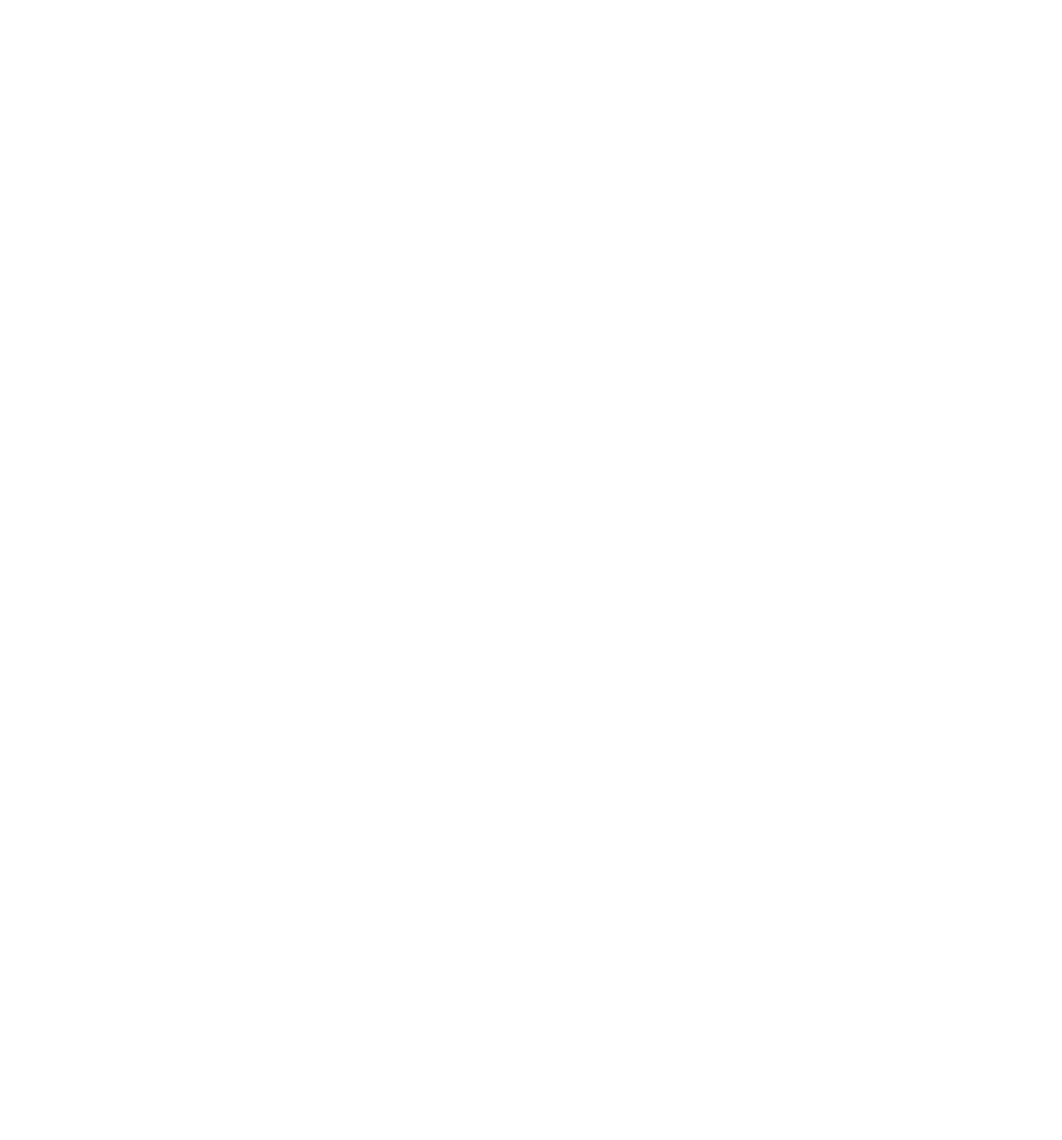
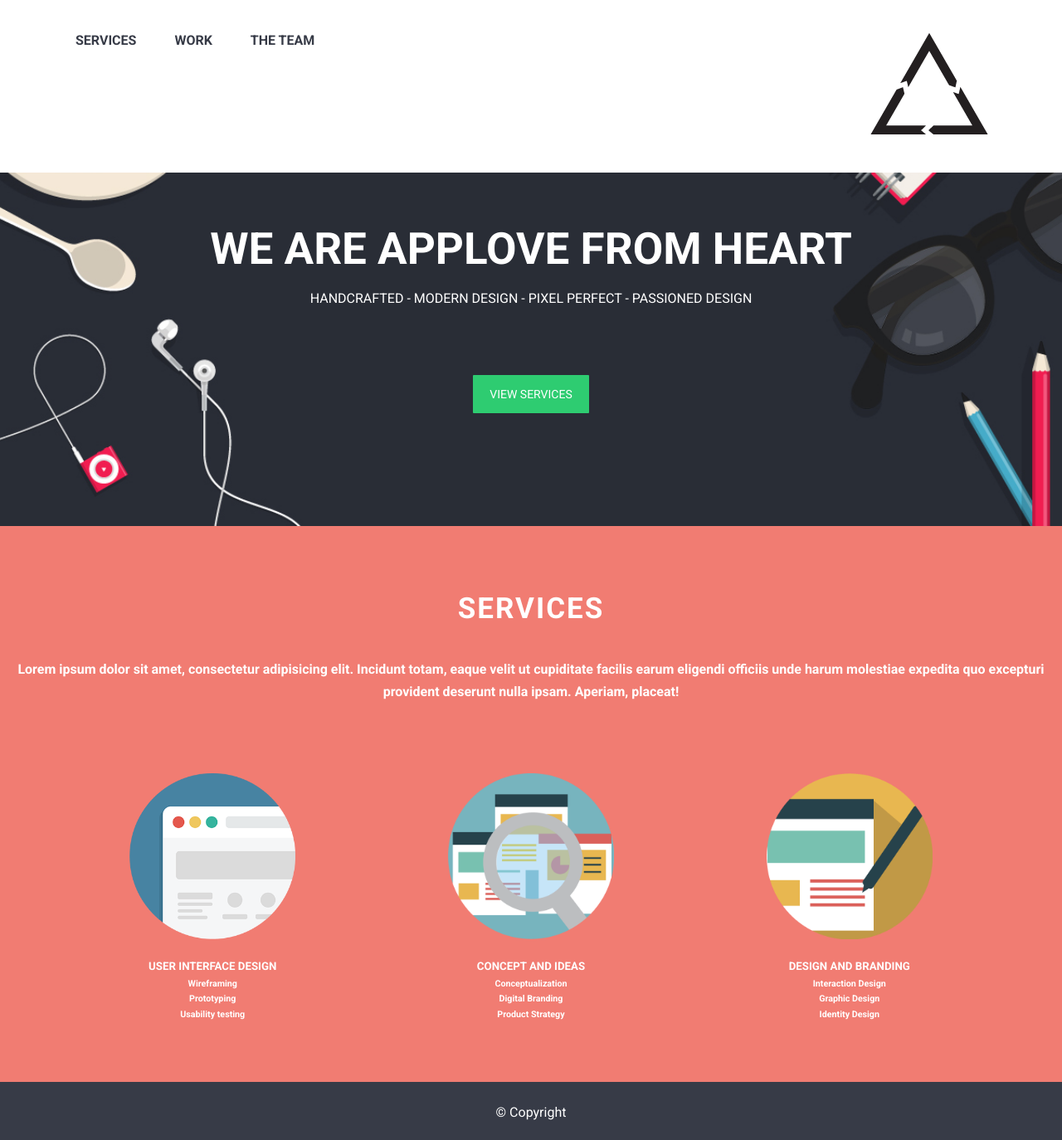
Before and after one commit to triniff/Applove, a plain HTML site: page index.html in a window 1280 px wide. Shown: the whole page at 83% size. Before the commit the page ends 800 px from the top, so only its background shows below. Drawn offline with Linux system fonts and the light colour scheme.

Commit message:
fin ejercicio guiado

```diff
--- a/css/main.css
+++ b/css/main.css
@@ -17,6 +17,7 @@
 
 body {
   /* Establece la fuente de Google aquí */
+  font-family: 'Roboto', sans-serif;
   margin: 0 auto;
   font-size: 16px;
   line-height: 1.71429;
@@ -35,3 +36,78 @@ a {
 a:hover {
   color: #E95853;
 }
+
+/*Nuevos estilos*/
+.link{
+  font-weight: 700;
+  padding: 21px;
+  display: inline-block;
+}
+.logo{
+  float: right;
+}
+header{
+  position: fixed;
+  background: white;
+  width: 100%;
+  top: 0;
+}
+.menu{
+  padding: 14px 70px;
+  overflow: auto;
+}
+#home{
+  background-image: url(../assets/images/bg-home.jpg);
+  background-position: center;
+  background-repeat: no-repeat;
+  background-size: cover;
+  height: 554px;
+  text-align: center;
+  margin-top: 80px;
+}
+#home .container{
+  color: white;
+  padding: 70px;
+}
+.text-home{
+  font-size: 53px;
+}
+.btn-home{
+  background: #2Ecc71;
+  color: #fff;
+  padding: 11px 20px;
+  border-radius: 1px;
+  font-weight: 500;
+  text-transform: uppercase;
+  margin-top: 63px;
+  display: inline-block;
+  font-size: 14px;
+}
+/*seccion services*/
+#services{
+  background-color: #F17C72;
+  text-align: center;
+  color: #fff;
+  padding: 70px 7px;
+}
+.box-services{
+  display: inline-block;
+  width: 30%;
+  margin-top: 63px;
+}
+.text-services{
+  font-size: 35px;
+  letter-spacing: 2px;
+}
+.box-services h6{
+  margin-top: 0;
+}
+
+/*footer*/
+footer{
+  text-align: center;
+  height: 70px;
+  background-color: #373b47;
+  color: white;
+  padding-top: 7px;
+}
--- a/index.html
+++ b/index.html
@@ -4,16 +4,66 @@
 	<meta charset="UTF-8">
 	<title>Applove</title>
 	<!-- Importa la fuente del proyecto (Raleway) de Google Fonts (https://fonts.google.com) -->
-
+	<link href="https://fonts.googleapis.com/css?family=Roboto:400,700" rel="stylesheet">
 	<!-- Enlaza tu CSS reutilizable aquí (common.css) -->
-
+	<link rel="stylesheet" type="text/css" href="css/common.css">
 	<!-- Enlaza tu CSS del proyecto aquí -->
+	<link rel="stylesheet" type="text/css" href="css/main.css">
 
 </head>
 <body>
 	<!-- Escribe el HTML aquí -->
-
+	<header>
+		<div class="menu container">
+			<a href="#" class="text-uppercase link">Services</a>
+			<a href="#" class="text-uppercase link">Work</a>
+			<a href="#" class="text-uppercase link">The team</a>
+			<img src="assets/images/logo-r.png" alt="logo" class="logo">
+		</div>
+	</header>
+	<!-- seccion home-->
+	<section id="home">
+		<div class="container">
+			<h2>YOU JUST FOUND AN UNTILMATE</h2>
+			<h1 class="text-uppercase text-home mb-0">we are applove from heart</h1>
+			<p class="text-uppercase mt-0">HANDCRAFTED - MODERN DESIGN - PIXEL PERFECT - PASSIONED DESIGN</p>
+			<a href="#services" class="btn-home">View services</a>
+		</div>
+	</section>
+	<!-- seccion services -->
+	<section id="services">
+		<div class="container">
+			<h2 class="text-uppercase text-services mt-0">Services</h2>
+			<h4>Lorem ipsum dolor sit amet, consectetur adipisicing elit. Incidunt totam, eaque velit ut cupiditate facilis earum eligendi officiis unde harum molestiae expedita quo excepturi provident deserunt nulla ipsam. Aperiam, placeat!</h4>
+			<div class="box-services">
+				<img src="assets/images/website.png" alt="Website" width="200">
+				<h5 class="mb-0">USER INTERFACE DESIGN</h5>
+				<h6 class="mb-0">Wireframing</h6>
+				<h6 class="mb-0">Prototyping</h6>
+				<h6 class="mb-0">Usability testing</h6>
+			</div>
+			<div class="box-services">
+				<img src="assets/images/img-1.png" alt="Concept" width="200">
+				<h5 class="mb-0">CONCEPT AND IDEAS</h5>
+				<h6 class="mb-0">Conceptualization</h6>
+				<h6 class="mb-0">Digital Branding</h6>
+				<h6 class="mb-0">Product Strategy</h6>
+			</div>
+			<div class="box-services">
+				<img src="assets/images/lapiz.png" alt="Design" width="200">
+				<h5 class="mb-0">DESIGN AND BRANDING</h5>
+				<h6 class="mb-0">Interaction Design</h6>
+				<h6 class="mb-0">Graphic Design</h6>
+				<h6 class="mb-0">Identity Design</h6>
+			</div>
+		</div>
+	</section>
+	<!-- Footer -->
+	<footer>
+		<p>© Copyright</p>
+	</footer>
 	<!-- Enlaza tu JS aquí -->
+	<script type="text/javascript" src="js/app.js"></script>
 
 </body>
 </html>
```
